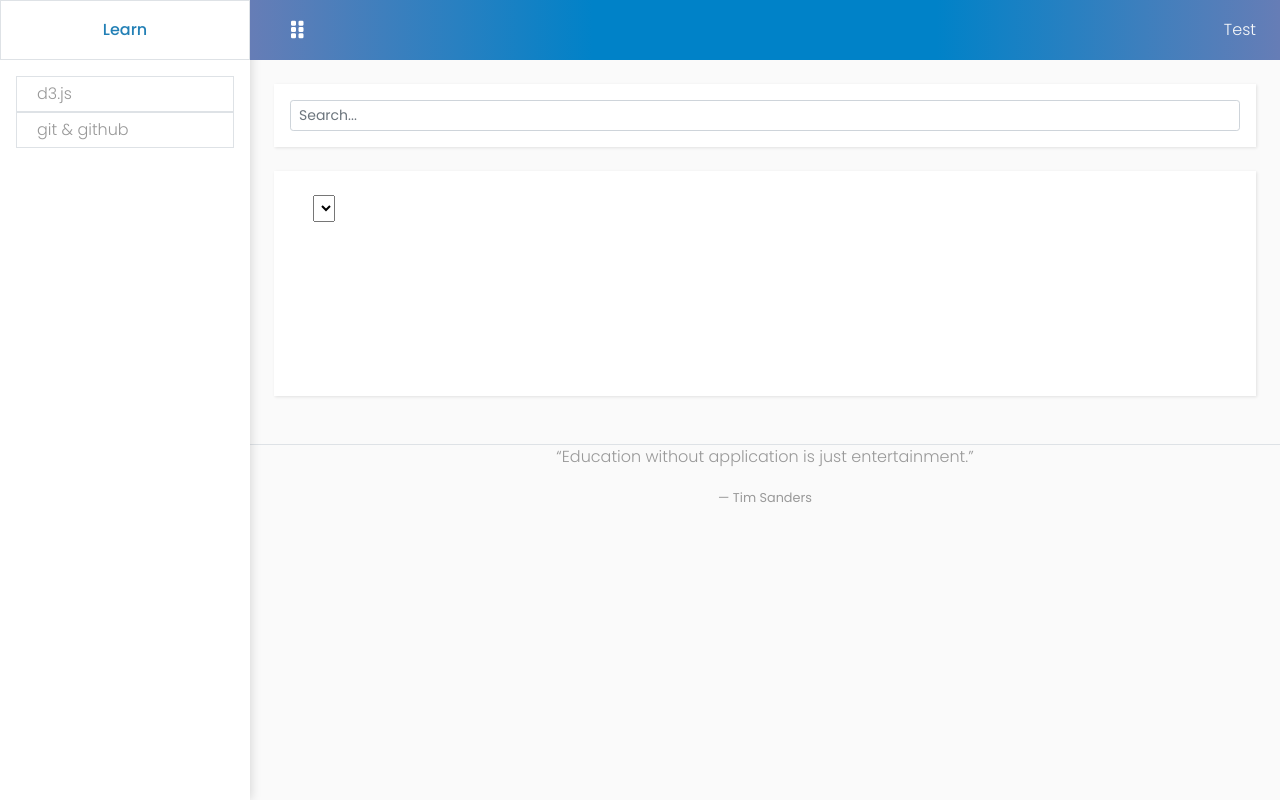
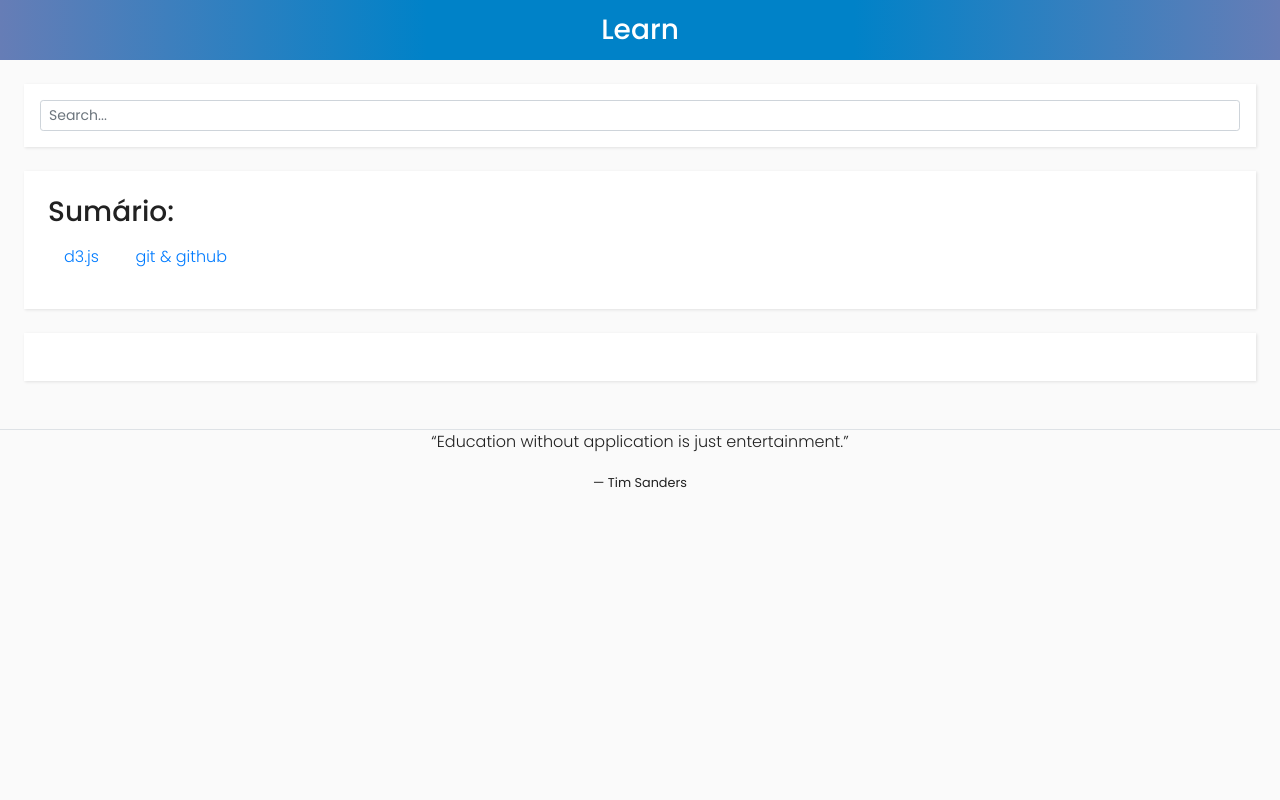
Before and after one commit to ilenon/learn, a plain HTML site: page index.html in a window 1280 px wide. Drawn offline with nearby package versions, Linux system fonts and the light colour scheme.

Commit message:
Modificação do layout

```diff
--- a/assets/css/style.css
+++ b/assets/css/style.css
@@ -1,30 +1,15 @@
 /** RESET COMPONENT */
 @import "https://fonts.googleapis.com/css?family=Poppins:300,400,500,600,700";
-body { color: #999; font-family: 'Poppins', sans-serif; font-size: 1rem; font-weight: 300; background: #fafafa; }
+body { color: #212121; font-family: 'Poppins', sans-serif; font-size: 1rem; font-weight: 300; background: #fafafa; }
 a, a:hover, a:focus { color: inherit; text-decoration: none; transition: all 0.3s; }
 textarea:focus, input:focus, select:focus, .btn:focus { box-shadow: 0 0 0 0; border: 0 none; outline: 0; }
 .form-control:focus { box-shadow: 0 0 0 0; outline: 0; border: 2px solid rgba(54, 162, 235, .3); }
 .wrapper { display: flex; width: 100%; align-items: stretch; }
-
-
-
-/** SIDEBAR STYLES */
-#sidebar { min-width: 250px; max-width: 250px; top: 0; left: 0; bottom: 0; position: fixed; overflow: auto;
-    background: #fff; box-shadow: 1px 0 10px rgba(0, 0, 0, .15); transition: all 0.3s; z-index: 0; }
-#sidebar.active { margin-left: -250px; }
-#sidebar .sidebar-header { color: #2380b6; height: 60px; padding: 15px; border-bottom: 1px solid #f4f4f4; }
-#sidebar ul li a { padding: 5px 20px; display: flex; align-items: center; justify-content: space-between; }
-#sidebar ul li a:hover { color: #2380b6; font-weight: 500; background: rgba(35, 128, 182, .10); }
-#sidebar ul li.active>a,
-a[aria-expanded="true"] { color: #2380b6; background: rgba(35, 128, 182, .1); }
-a[data-toggle="collapse"] { position: relative; }
-
-
+.sumary .nav-item { display: inline-block !important; }
 
 /** CONTENT STYLES */
-#content { width: 100%; margin-left: 250px; transition: all 0.3s; }
+#content { width: 100%; transition: all 0.3s; }
 #content.active { margin-left: 0; }
-
 
 
 /** NAVBAR STYLES */
@@ -33,14 +18,11 @@ a[data-toggle="collapse"] { position: relative; }
     background: #667db6;  /* fallback for old browsers */
     background: -webkit-linear-gradient(to right, #667db6, #0082c8, #0082c8, #667db6);  /* Chrome 10-25, Safari 5.1-6 */
     background: linear-gradient(to right, #667db6, #0082c8, #0082c8, #667db6); /* W3C, IE 10+/ Edge, Firefox 16+, Chrome 26+, Opera 12+, Safari 7+ */
-
      z-index: 10;;
 }
-.navbar-toggler a { color: #fff; padding: .6em; border-radius: 25px !important; } .navbar-toggler a:hover { color: #f4f4f4 }
-.navbar-user { color: #fff; border-radius: 25px; } .navbar-user:hover { background: rgba(0, 0, 0, .25); }
 
 .card { margin-bottom: 1.5em; box-shadow: 1px 1px 3px rgba(0, 0, 0, 0.1); }
-
+.nav-item { height: 25px; }
 
 /* ---------------------------------------------------
     MEDIAQUERIES
@@ -49,7 +31,4 @@ a[data-toggle="collapse"] { position: relative; }
 @media (max-width: 768px) {
     #content { margin-left: 0; }
     .inner-content { left: 0; }
-    #sidebar { margin-left: -250px; }
-    #sidebar.active { margin-left: 0; }
-    #sidebar-collapse span { display: none; }
 }
--- a/index.html
+++ b/index.html
@@ -22,31 +22,12 @@
     <!-- WRAPPER PAGE -->
     <div class="wrapper">
 
-        <!-- SIDEBAR -->
-        <div id="sidebar">
-            <div class="sidebar-header d-flex align-items-center justify-content-center border">
-                <h6 class="text-center m-0">Learn</h6>
-            </div> <!-- /.sidebar-header -->
-
-            <ul class="sidebar-menu list-unstyled p-3">
-                <li class="border"><a href="page/d3-js.html" class="nav-link">d3.js</a></li>
-                <li class="border"><a href="page/git-github.html" class="nav-link">git & github</a></li>
-            </ul> <!-- ./sidebar-menu -->
-        </div>
-        <!-- /.SIDEBAR -->
-
         <!-- CONTENT -->
         <div id="content">
             <nav id="navbar" class="navbar navbar-expand-lg d-block w-100">
-                <div class="navbar-toggler float-left text-left d-flex align-items-center h-100">
-                    <a href="javascript:void(0);" id="sidebar-collapse"><i class="fas fa-grip-vertical"></i></a>
-                </div> <!-- /.navbar-toggler -->
-
-                <ul class="navbar-nav float-right text-right d-flex align-items-center h-100">
-                    <li class="nav-item">
-                        <a href="page/test.html" class="nav-link text-light">Test</a>
-                    </li>
-                </ul>
+                <div class="d-flex align-items-center justify-content-center h-100 w-100">
+                    <h3 class="text-center mb-0">Learn</h3>
+                </div>
             </nav> <!-- /.NAVBAR -->
 
             <div class="inner-content p-4">
@@ -66,16 +47,28 @@
                 <div class="row">
                     <div class="col-12">
                         <div class="card rounded-0 border-0 p-4">
+
+                            <ul class="sumary list-unstyled">
+                                <h3>Sumário:</h3>
+                                <li class="nav-item">
+                                    <a href="page/d3-js.html" class="nav-link text-primary">d3.js</a>
+                                </li>
+                                <li class="nav-item">
+                                    <a href="page/git-github.html" class="nav-link text-primary">git & github</a>
+                                </li>
+                            </ul>
+
+                        </div> <!-- /.card -->
+                    </div>
+                </div> <!-- /.row (Card) -->
+
+                <div class="row">
+                    <div class="col-12">
+                        <div class="card rounded-0 border-0 p-4">
                             <main id="main" class="main">
                                 <div class="container">
 
-                                    <div class="filter">
-                                        <select name="year" id="year"></select>
-                                    </div>
 
-                                    <div class="mx-auto">
-                                        <svg id="chart" class="chart"></svg>
-                                    </div>
 
                                 </div>
                             </main>
@@ -104,11 +97,8 @@
     <!-- Optional JavaScript -->
     <script src="https://d3js.org/d3.v5.min.js"></script>
     <script type="text/javascript" src="assets/script/script-d3.js"></script>
+
     <script type="text/javascript">
-        /** Sidebar Collapse */
-        $('#sidebar-collapse').on('click', function () {
-            $('#sidebar, #content').toggleClass('active');
-        });
 
         document.querySelectorAll('.nav-link').forEach(link => {
             const main = document.getElementById('main')
```
Also changed, not shown: page/git-github.html (+19 -0 lines).
